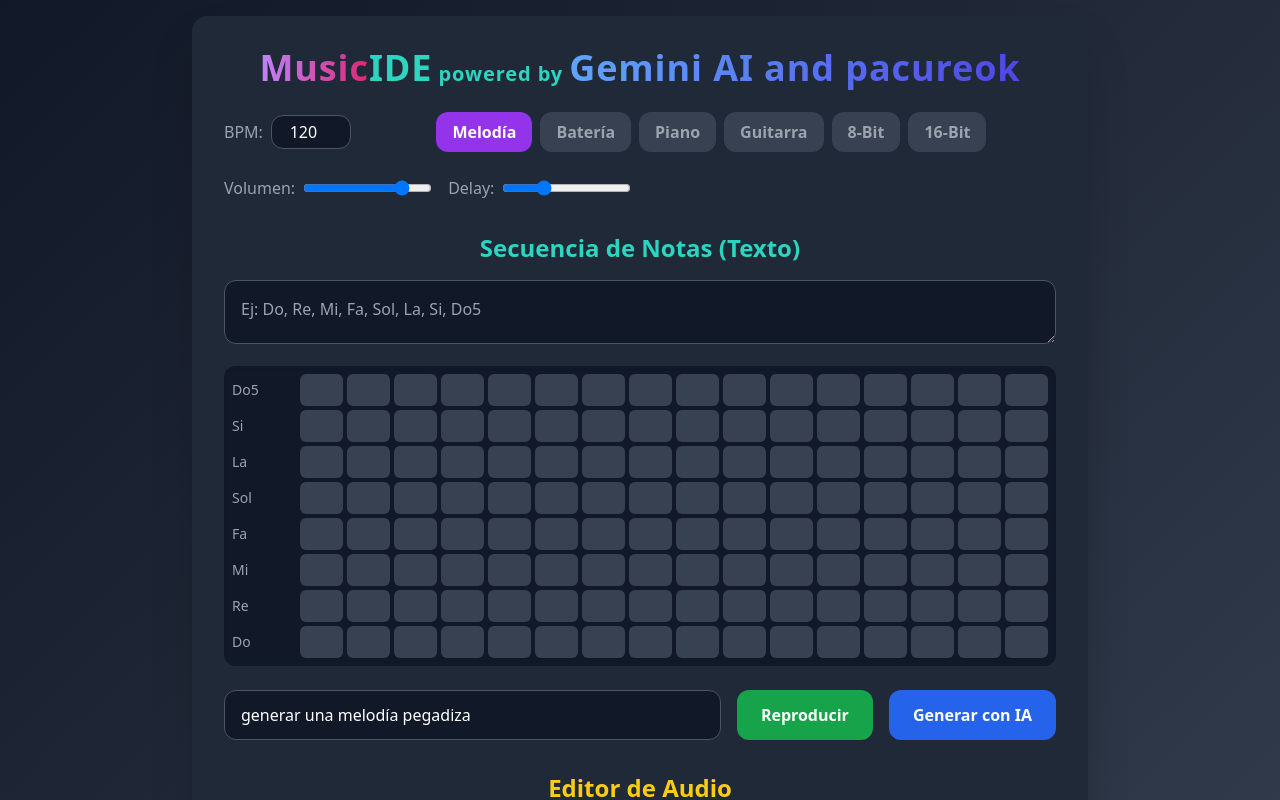
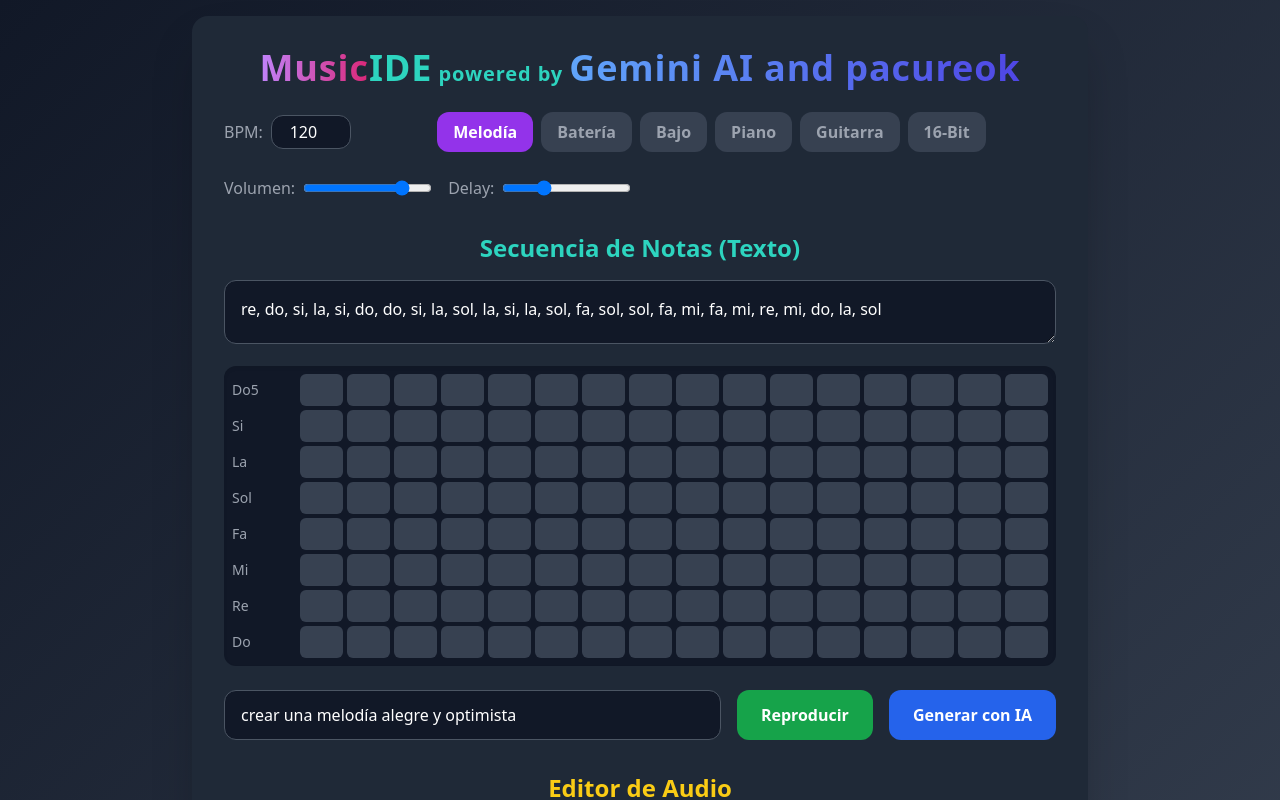
Before and after one commit to pacureok/IDE-music, a React (Create React App) app: page / in a window 1280 px wide. Shown: the top 800 px of the page. Built offline with nearby package versions, Linux system fonts and the light colour scheme.

Commit message:
Update App.js

```diff
--- a/src/App.js
+++ b/src/App.js
@@ -6,19 +6,57 @@
 // Desactivar temporalmente no-undef para las variables globales del entorno
 /* eslint-disable no-undef */
 
-// El componente principal de la aplicación.
+/**
+ * Componente principal de la aplicación.
+ * Permite a los usuarios crear música usando un secuenciador, generar melodías con IA y manipular archivos de audio.
+ * También incluye funcionalidades para guardar y cargar proyectos usando Firestore.
+ */
 const App = () => {
   // --- Estados de la aplicación
   const [tracks, setTracks] = useState([
-    { id: 'melody', name: 'Melodía', instrumentType: 'synth', notes: [], noteSequence: '', volume: 0.8, delaySend: 0.3 },
-    { id: 'drums', name: 'Batería', instrumentType: 'drums', notes: [], noteSequence: '', volume: 1.0, delaySend: 0.1 },
+    {
+      id: 'melody',
+      name: 'Melodía',
+      instrumentType: 'synth',
+      // Notas de la melodía de "Zombies on Your Lawn"
+      notes: [],
+      noteSequence: 're, do, si, la, si, do, do, si, la, sol, la, si, la, sol, fa, sol, sol, fa, mi, fa, mi, re, mi, do, la, sol',
+      volume: 0.8,
+      delaySend: 0.3
+    },
+    {
+      id: 'drums',
+      name: 'Batería',
+      instrumentType: 'drums',
+      // Patrón de batería simple (Kick y Snare)
+      notes: [
+        { x: 0, y: 'Kick' }, { x: 4, y: 'Kick' }, { x: 8, y: 'Kick' }, { x: 12, y: 'Kick' },
+        { x: 2, y: 'Snare' }, { x: 6, y: 'Snare' }, { x: 10, y: 'Snare' }, { x: 14, y: 'Snare' },
+        { x: 0, y: 'Hi-Hat' }, { x: 1, y: 'Hi-Hat' }, { x: 2, y: 'Hi-Hat' }, { x: 3, y: 'Hi-Hat' },
+        { x: 4, y: 'Hi-Hat' }, { x: 5, y: 'Hi-Hat' }, { x: 6, y: 'Hi-Hat' }, { x: 7, y: 'Hi-Hat' },
+        { x: 8, y: 'Hi-Hat' }, { x: 9, y: 'Hi-Hat' }, { x: 10, y: 'Hi-Hat' }, { x: 11, y: 'Hi-Hat' },
+        { x: 12, y: 'Hi-Hat' }, { x: 13, y: 'Hi-Hat' }, { x: 14, y: 'Hi-Hat' }, { x: 15, y: 'Hi-Hat' },
+      ],
+      noteSequence: '',
+      volume: 1.0,
+      delaySend: 0.1
+    },
+    {
+      id: 'bass',
+      name: 'Bajo',
+      instrumentType: '8bit', // Usamos un sonido 8-bit para el bajo
+      // Notas de una línea de bajo simplificada para la canción
+      notes: [],
+      noteSequence: 'sol, -, -, -, re, -, -, -, mi, -, -, -, do, -, -, -, sol, -, -, -, re, -, -, -, mi, -, -, -, do, -, -, -',
+      volume: 0.7,
+      delaySend: 0.2
+    },
     { id: 'piano', name: 'Piano', instrumentType: 'piano', notes: [], noteSequence: '', volume: 0.7, delaySend: 0.2 },
     { id: 'guitar', name: 'Guitarra', instrumentType: 'guitar', notes: [], noteSequence: '', volume: 0.6, delaySend: 0.4 },
-    { id: '8bit-synth', name: '8-Bit', instrumentType: '8bit', notes: [], noteSequence: '', volume: 0.9, delaySend: 0.1 },
     { id: '16bit-synth', name: '16-Bit', instrumentType: '16bit', notes: [], noteSequence: '', volume: 0.8, delaySend: 0.2 },
   ]);
   const [activeTrackId, setActiveTrackId] = useState('melody');
-  const [prompt, setPrompt] = useState('generar una melodía pegadiza');
+  const [prompt, setPrompt] = useState('crear una melodía alegre y optimista');
   const [statusMessage, setStatusMessage] = useState('');
   const [error, setError] = useState(null);
   const [bpm, setBpm] = useState(120);
@@ -27,7 +65,7 @@
   const [loadedAudioBuffer, setLoadedAudioBuffer] = useState(null);
   const [trimStart, setTrimStart] = useState(0);
   const [trimEnd, setTrimEnd] = useState(0);
-  const [projectNotes, setProjectNotes] = useState('');
+  const [projectNotes, setProjectNotes] = useState('Notas de la canción "Zombies on Your Lawn" pre-cargadas.');
 
   // --- Referencias para el Web Audio API
   const audioContextRef = useRef(null);
@@ -75,11 +113,9 @@
 
           const gain = context.createGain();
 
-          // Configuración del envolvente de volumen para el "golpe" inicial.
           gain.gain.setValueAtTime(1, context.currentTime);
           gain.gain.exponentialRampToValueAtTime(0.001, context.currentTime + 0.3);
 
-          // Envolvente de frecuencia para el "pitcheo" descendente del bombo.
           osc.frequency.setValueAtTime(150, context.currentTime);
           osc.frequency.exponentialRampToValueAtTime(0.01, context.currentTime + 0.3);
 
@@ -102,7 +138,6 @@
           return { source: noise, gain: gain };
       },
       'Hi-Hat': (context) => {
-          // Mejorado para un sonido más realista usando ruido blanco y un filtro pasa altos
           const noise = context.createBufferSource();
           const bufferSize = context.sampleRate;
           const buffer = context.createBuffer(1, bufferSize, context.sampleRate);
@@ -130,10 +165,6 @@
 
   /**
    * Genera un sonido de piano.
-   * @param {Object} context - El objeto AudioContext.
-   * @param {number} frequency - Frecuencia de la nota.
-   * @param {number} time - Momento de inicio de la nota.
-   * @param {number} duration - Duración de la nota.
    */
   const playPianoNote = (context, frequency, time, duration) => {
     const osc = context.createOscillator();
@@ -142,10 +173,9 @@
 
     const gain = context.createGain();
 
-    // Envolvente de volumen (ADSR simplificado para piano)
     gain.gain.setValueAtTime(0, time);
-    gain.gain.linearRampToValueAtTime(1, time + 0.01); // Ataque rápido
-    gain.gain.exponentialRampToValueAtTime(0.001, time + duration); // Larga caída
+    gain.gain.linearRampToValueAtTime(1, time + 0.01);
+    gain.gain.exponentialRampToValueAtTime(0.001, time + duration);
 
     osc.connect(gain);
 
@@ -154,13 +184,8 @@
 
   /**
    * Genera un sonido de guitarra.
-   * @param {Object} context - El objeto AudioContext.
-   * @param {number} frequency - Frecuencia de la nota.
-   * @param {number} time - Momento de inicio de la nota.
-   * @param {number} duration - Duración de la nota.
    */
   const playGuitarNote = (context, frequency, time, duration) => {
-    // Implementación simplificada de Karplus-Strong
     const bufferSize = context.sampleRate;
     const buffer = context.createBuffer(1, bufferSize, context.sampleRate);
     const output = buffer.getChannelData(0);
@@ -182,7 +207,7 @@
 
     const gain = context.createGain();
     gain.gain.setValueAtTime(1, time);
-    gain.gain.exponentialRampToValueAtTime(0.001, time + duration); // Rápida caída
+    gain.gain.exponentialRampToValueAtTime(0.001, time + duration);
 
     noise.connect(delay);
     delay.connect(filter);
@@ -194,10 +219,6 @@
 
   /**
    * Genera un sonido de 8-bit (onda cuadrada).
-   * @param {Object} context - El objeto AudioContext.
-   * @param {number} frequency - Frecuencia de la nota.
-   * @param {number} time - Momento de inicio de la nota.
-   * @param {number} duration - Duración de la nota.
    */
   const play8BitNote = (context, frequency, time, duration) => {
     const osc = context.createOscillator();
@@ -206,7 +227,7 @@
 
     const gain = context.createGain();
     gain.gain.setValueAtTime(1, time);
-    gain.gain.exponentialRampToValueAtTime(0.001, time + duration); // Rápida caída
+    gain.gain.exponentialRampToValueAtTime(0.001, time + duration);
 
     osc.connect(gain);
 
@@ -215,10 +236,6 @@
 
   /**
    * Genera un sonido de 16-bit (onda triangular).
-   * @param {Object} context - El objeto AudioContext.
-   * @param {number} frequency - Frecuencia de la nota.
-   * @param {number} time - Momento de inicio de la nota.
-   * @param {number} duration - Duración de la nota.
    */
   const play16BitNote = (context, frequency, time, duration) => {
     const osc = context.createOscillator();
@@ -227,14 +244,16 @@
 
     const gain = context.createGain();
     gain.gain.setValueAtTime(1, time);
-    gain.gain.exponentialRampToValueAtTime(0.001, time + duration); // Rápida caída
+    gain.gain.exponentialRampToValueAtTime(0.001, time + duration);
 
     osc.connect(gain);
 
     return { source: osc, gain: gain };
   };
 
-  // Inicializa el Web Audio API y Firebase.
+  /**
+   * Inicializa el Web Audio API y Firebase al cargar el componente.
+   */
   useEffect(() => {
     try {
       if (!audioContextRef.current) {
@@ -243,13 +262,11 @@
         delayNodeRef.current = audioContextRef.current.createDelay(1.0);
         feedbackGainRef.current = audioContextRef.current.createGain();
 
-        // Conecta los nodos de audio
         delayNodeRef.current.connect(feedbackGainRef.current);
         feedbackGainRef.current.connect(delayNodeRef.current);
         delayNodeRef.current.connect(masterGainNodeRef.current);
         masterGainNodeRef.current.connect(audioContextRef.current.destination);
 
-        // Establece el tiempo de delay
         delayNodeRef.current.delayTime.value = 0.25;
         feedbackGainRef.current.gain.value = 0.4;
       }
@@ -289,21 +306,16 @@
 
   /**
    * Reproduce una nota musical o un sonido de batería.
-   * @param {string} instrumentType - 'synth', 'drums', 'piano', 'guitar', '8bit' o '16bit'.
-   * @param {string} noteName - Nombre de la nota o del sonido.
-   * @param {number} volume - Volumen de la nota (0-1).
-   * @param {number} delaySend - Cantidad de señal enviada al delay (0-1).
-   * @param {number} duration - Duración de la nota en segundos.
    */
   const playSound = (instrumentType, noteName, volume, delaySend, duration, context = audioContextRef.current, time = context.currentTime) => {
     if (!context || !noteName) return;
 
-    let finalOutputNode; // El nodo que será la salida final del instrumento
+    let finalOutputNode;
 
     const frequency = frequencies[noteName];
 
     if (instrumentType === 'synth' || instrumentType === 'piano' || instrumentType === 'guitar' || instrumentType === '8bit' || instrumentType === '16bit') {
-      if (!frequency) return; // Salir si la frecuencia no es válida
+      if (!frequency) return;
 
       if (instrumentType === 'synth') {
         const oscillator = context.createOscillator();
@@ -362,20 +374,17 @@
     } else if (instrumentType === 'drums') {
       const { source, gain } = drumSounds[noteName](context);
 
-      // Añade un nodo de ganancia adicional para controlar el volumen de la pista
       const volumeGain = context.createGain();
       volumeGain.gain.value = volume;
       gain.connect(volumeGain);
       finalOutputNode = volumeGain;
 
       source.start(time);
-      source.stop(time + 0.5); // Los sonidos de batería son cortos
+      source.stop(time + 0.5);
     } else {
-        // En caso de que el tipo de instrumento no sea reconocido.
         return;
     }
 
-    // Conecta el nodo de salida final al delay y al master gain
     if (context === audioContextRef.current) {
       finalOutputNode.connect(masterGainNodeRef.current);
       const delayGain = context.createGain();
@@ -383,7 +392,6 @@
       finalOutputNode.connect(delayGain);
       delayGain.connect(delayNodeRef.current);
     } else {
-      // Para offline context, conectar directamente al destino
       finalOutputNode.connect(context.destination);
     }
   };
@@ -392,29 +400,25 @@
    * Inicia la reproducción del secuenciador en un bucle.
    */
   const startPlayback = () => {
-    stopPlayback(); // Asegura que no haya otro bucle corriendo.
+    stopPlayback();
 
     let index = 0;
-    const intervalTime = 60000 / bpm / 4; // Notas de 16avos.
+    const intervalTime = 60000 / bpm / 4;
     const noteDuration = intervalTime / 1000 * 0.9;
 
-    // Ajusta el delay al BPM
     delayNodeRef.current.delayTime.value = 60 / bpm * 0.5;
 
     playLoopRef.current = setInterval(() => {
       tracks.forEach(track => {
-        // Ajusta el volumen y el delay para la pista actual
         masterGainNodeRef.current.gain.value = track.volume;
         feedbackGainRef.current.gain.value = track.delaySend;
 
-        // NUEVA LÓGICA: Decide si usar la secuencia de texto o la cuadrícula
         const parsedSequence = track.noteSequence
           .toLowerCase()
-          .split(/[\s,]+/) // Separar por comas o espacios
+          .split(/[\s,]+/)
           .map(note => note.trim())
           .filter(note => note !== '');
 
-        // Si hay una secuencia de texto válida para la pista, úsala.
         if (parsedSequence.length > 0) {
           const currentNote = parsedSequence[index];
           const mappedNote = noteMapping[currentNote];
@@ -422,7 +426,6 @@
             playSound(track.instrumentType, mappedNote, track.volume, track.delaySend, noteDuration);
           }
         } else {
-          // Si no hay secuencia de texto, usa la cuadrícula como antes.
           track.notes.forEach(note => {
             if (note.x === index) {
               playSound(track.instrumentType, note.y, track.volume, track.delaySend, noteDuration);
@@ -448,6 +451,19 @@
     clearInterval(playLoopRef.current);
     playLoopRef.current = null;
     playIndexRef.current = 0;
+  };
+
+  /**
+   * Reinicia la cuadrícula de la pista activa.
+   */
+  const resetGrid = () => {
+    const newTracks = tracks.map(track => {
+      if (track.id === activeTrackId) {
+        return { ...track, notes: [], noteSequence: '' };
+      }
+      return track;
+    });
+    setTracks(newTracks);
   };
 
   /**
@@ -504,8 +520,6 @@
 
       let apiKey = typeof __api_key !== 'undefined' ? __api_key : "";
       if (!apiKey) {
-        // En caso de que la variable de entorno no esté disponible, usar una clave de respaldo.
-        // NOTA: En un entorno de producción, esto no es seguro y solo se usa para fines de demostración.
         apiKey = "";
       }
 
@@ -538,7 +552,7 @@
         throw new Error('La respuesta de la IA no es un array válido.');
       }
 
-      const newTracks = tracks.map(track => track.id === activeTrackId ? { ...track, notes: parsedJson } : track);
+      const newTracks = tracks.map(track => track.id === activeTrackId ? { ...track, notes: parsedJson, noteSequence: '' } : track);
       setTracks(newTracks);
       setStatusMessage('¡Música generada con éxito!');
     } catch (e) {
@@ -559,7 +573,6 @@
     try {
       const appId = typeof __app_id !== 'undefined' ? __app_id : 'default-app-id';
       const docRef = doc(db, `artifacts/${appId}/users/${userId}/projects/${projectId}`);
-      // Actualizamos el objeto a guardar para incluir las notas del proyecto
       await setDoc(docRef, { tracks, bpm, projectNotes });
       setStatusMessage(`Proyecto "${projectId}" guardado con éxito.`);
     } catch (e) {
@@ -584,7 +597,6 @@
           const data = docSnap.data();
           setTracks(data.tracks || []);
           setBpm(data.bpm || 120);
-          // Cargamos las notas del proyecto, si existen.
           setProjectNotes(data.projectNotes || '');
           setStatusMessage(`Proyecto "${projectId}" cargado con éxito.`);
         } else {
@@ -677,19 +689,19 @@
       let dataView = new DataView(new ArrayBuffer(44 + interleaved.length * 2));
       let pos = 0;
 
-      dataView.setUint32(pos, 0x46464952, true); pos += 4; // "RIFF"
-      dataView.setUint32(pos, 36 + interleaved.length * 2, true); pos += 4; // file length
-      dataView.setUint32(pos, 0x45564157, true); pos += 4; // "WAVE"
-      dataView.setUint32(pos, 0x20746d66, true); pos += 4; // "fmt " chunk
-      dataView.setUint32(pos, 16, true); pos += 4; // chunk length
-      dataView.setUint16(pos, 1, true); pos += 2; // PCM format
-      dataView.setUint16(pos, numChannels, true); pos += 2; // num channels
-      dataView.setUint32(pos, sampleRate, true); pos += 4; // sample rate
-      dataView.setUint32(pos, sampleRate * numChannels * 2, true); pos += 4; // byte rate
-      dataView.setUint16(pos, numChannels * 2, true); pos += 2; // block align
-      dataView.setUint16(pos, 16, true); pos += 2; // bits per sample
-      dataView.setUint32(pos, 0x61746164, true); pos += 4; // "data" chunk
-      dataView.setUint32(pos, interleaved.length * 2, true); pos += 4; // chunk length
+      dataView.setUint32(pos, 0x46464952, true); pos += 4;
+      dataView.setUint32(pos, 36 + interleaved.length * 2, true); pos += 4;
+      dataView.setUint32(pos, 0x45564157, true); pos += 4;
+      dataView.setUint32(pos, 0x20746d66, true); pos += 4;
+      dataView.setUint32(pos, 16, true); pos += 4;
+      dataView.setUint16(pos, 1, true); pos += 2;
+      dataView.setUint16(pos, numChannels, true); pos += 2;
+      dataView.setUint32(pos, sampleRate, true); pos += 4;
+      dataView.setUint32(pos, sampleRate * numChannels * 2, true); pos += 4;
+      dataView.setUint16(pos, numChannels * 2, true); pos += 2;
+      dataView.setUint16(pos, 16, true); pos += 2;
+      dataView.setUint32(pos, 0x61746164, true); pos += 4;
+      dataView.setUint32(pos, interleaved.length * 2, true); pos += 4;
 
       for (let i = 0; i < interleaved.length; i++) {
           let s = Math.max(-1, Math.min(1, interleaved[i]));
@@ -721,7 +733,7 @@
   const playTrimmedAudio = () => {
     if (!loadedAudioBuffer || !audioContextRef.current) return;
 
-    stopPlayback(); // Detiene el secuenciador para reproducir el audio.
+    stopPlayback();
 
     const source = audioContextRef.current.createBufferSource();
     source.buffer = loadedAudioBuffer;
@@ -833,7 +845,7 @@
 
         {/* Cuadrícula de notas */}
         <div className="flex flex-col gap-1 mb-6 p-2 rounded-xl bg-gray-900 shadow-inner mt-4">
-          {noteNames[tracks.find(t => t.id === activeTrackId)?.instrumentType].map((noteName, y) => (
+          {noteNames[tracks.find(t => t.id === activeTrackId)?.instrumentType]?.map((noteName, y) => (
             <div key={noteName} className="flex gap-1 h-8">
               <div className="flex items-center justify-start text-sm text-gray-400 w-16">{noteMappingInverse[noteName] || noteName}</div>
               {Array.from({ length: gridLength }).map((_, x) => (
```
